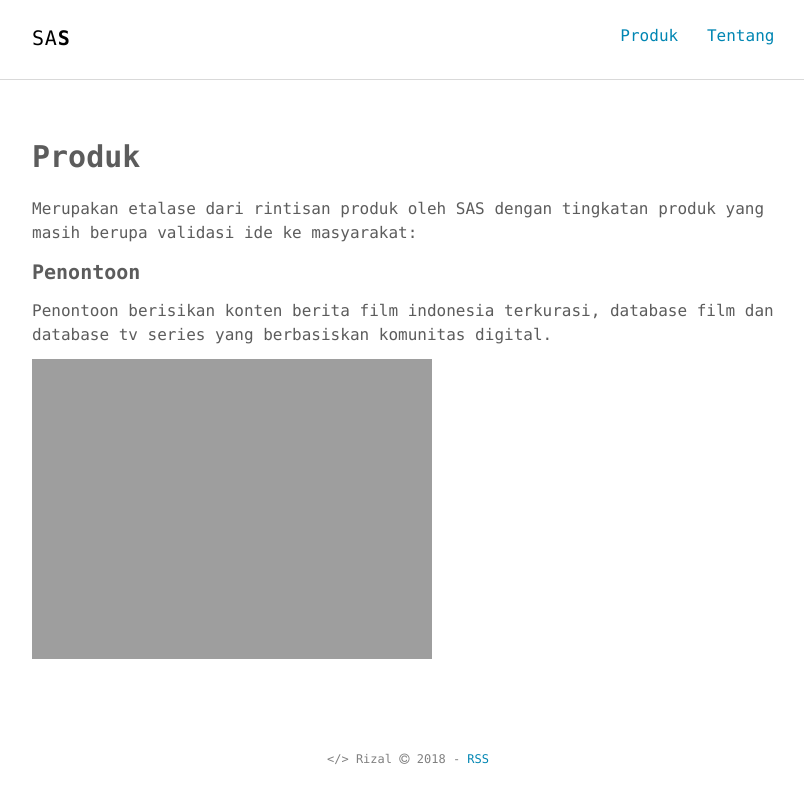
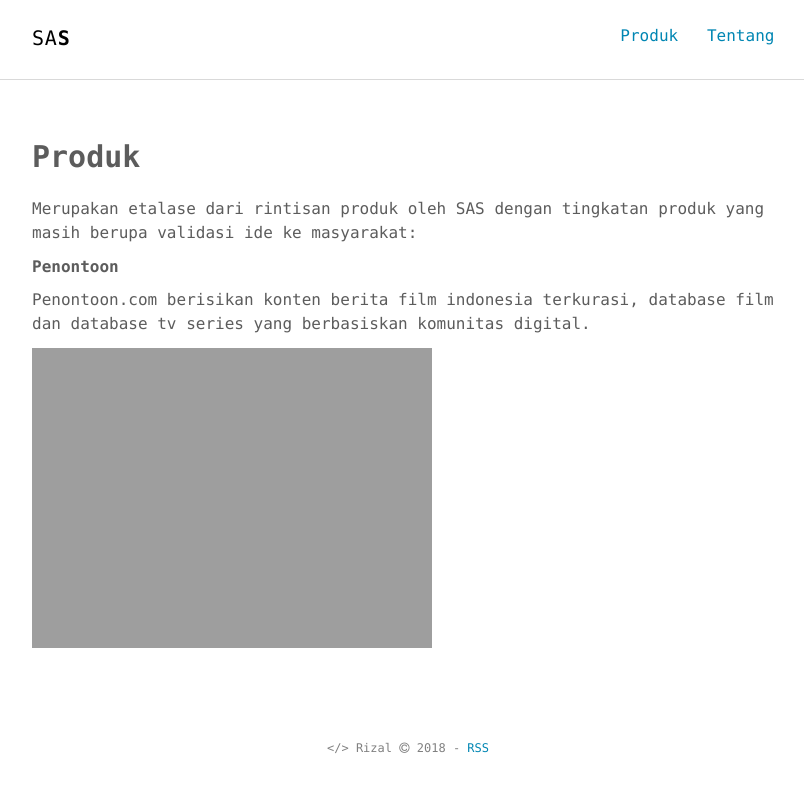
Before and after one commit to syafrizaladi/saktia, a Jekyll site: the page built from produk.md, in a window 1280 px wide. Shown: the top 804 px of the page, without its empty margins (232-1036 px from the left). Built offline with Jekyll 4.4.1, drawn with Linux system fonts in a browser that asks for light colours.

Commit message:
Update produk.md

```diff
--- a/produk.md
+++ b/produk.md
@@ -7,7 +7,7 @@ permalink: /produk/
 Merupakan etalase dari rintisan produk oleh SAS dengan tingkatan produk yang masih berupa validasi ide ke masyarakat:
 
 
-#### Penontoon
-Penontoon berisikan konten berita film indonesia terkurasi, database film dan database tv series yang berbasiskan komunitas digital.
+##### Penontoon
+Penontoon.com berisikan konten berita film indonesia terkurasi, database film dan database tv series yang berbasiskan komunitas digital.
 
 ![Penontoon](https://syafrizaladi.github.io/assets/images/penontoon.png)
```
